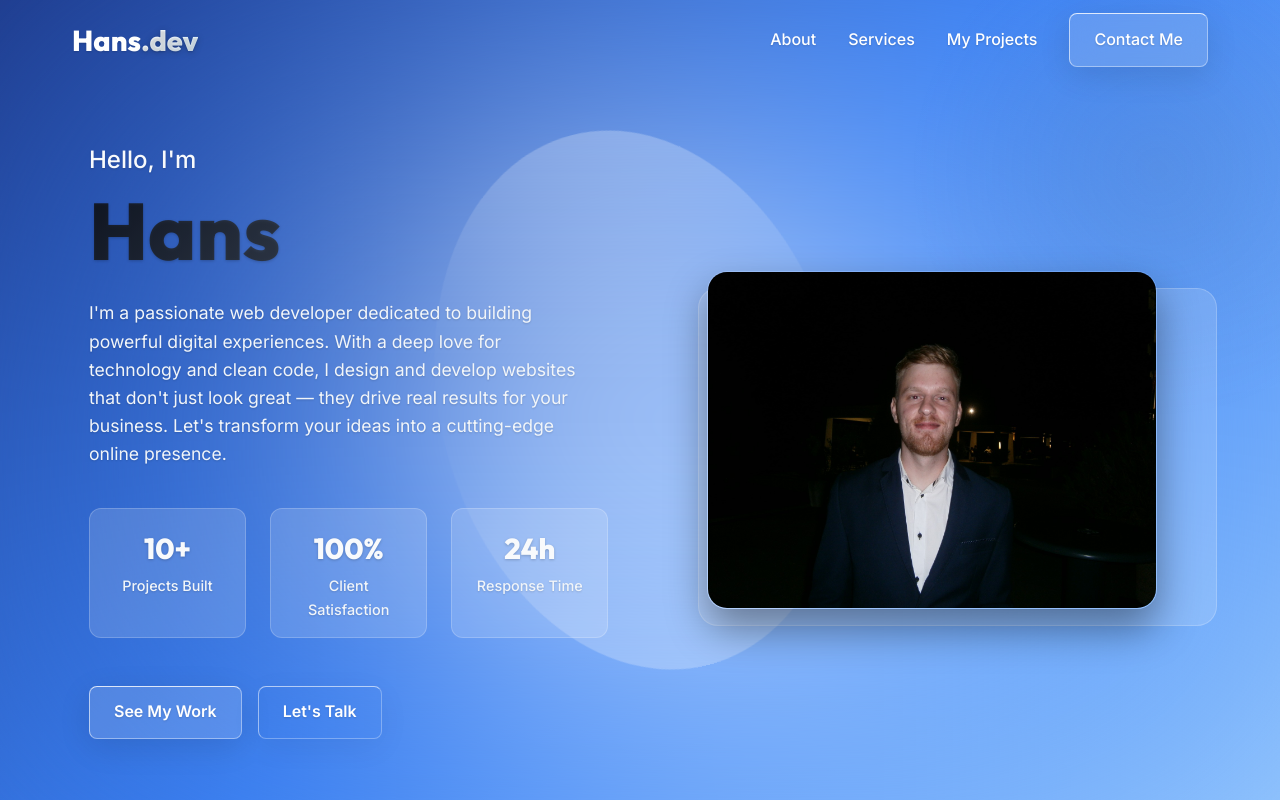
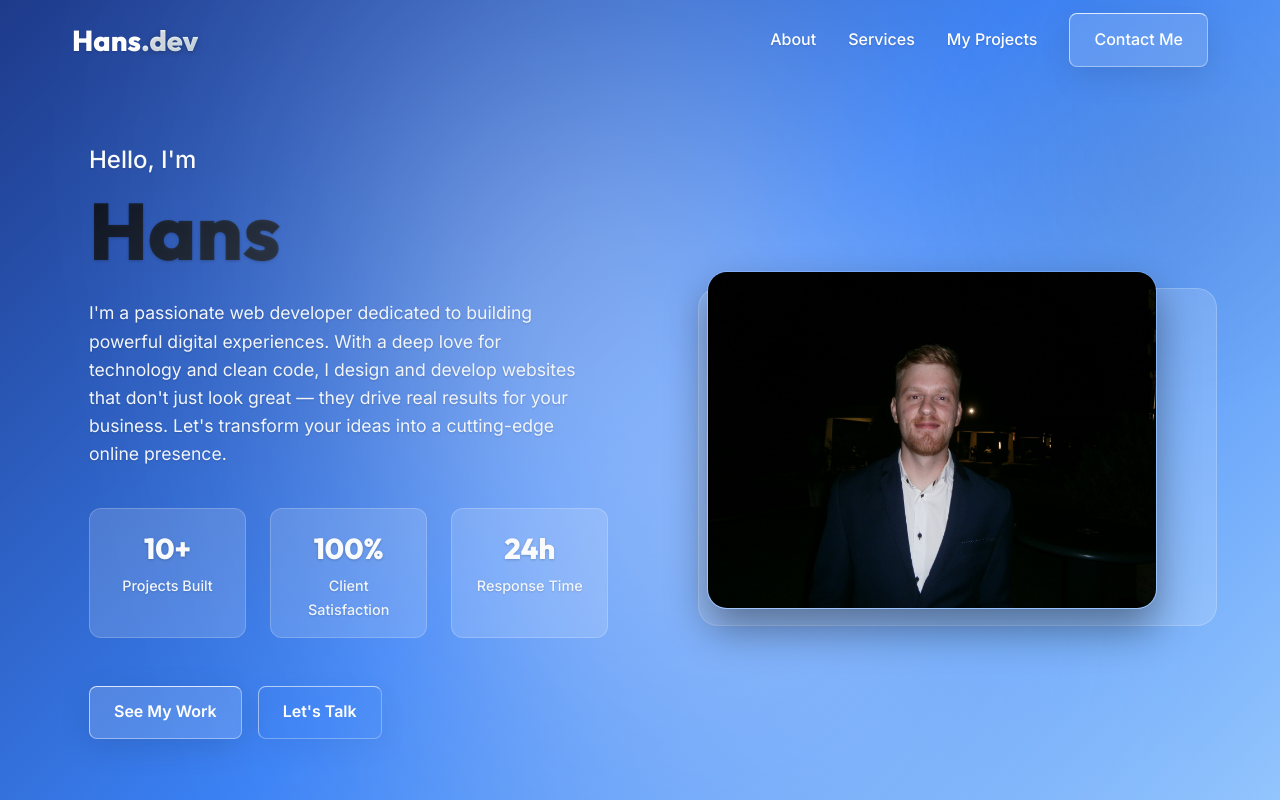
Before and after one commit to kristofihans/Webportofolio, a React (Vite) app: page / in a window 1280 px wide. Shown: the top 800 px of the page. Built offline with nearby package versions, Linux system fonts and the light colour scheme.

Commit message:
new theme

```diff
--- a/src/components/Contact.css
+++ b/src/components/Contact.css
@@ -78,7 +78,6 @@
   border-left: 1px solid rgba(37, 211, 102, 0.6);
   backdrop-filter: blur(15px);
   -webkit-backdrop-filter: blur(15px);
-  box-shadow: 0 8px 32px rgba(0, 0, 0, 0.05);
   font-size: 1.1rem;
   padding: 1rem 2rem;
   border-radius: 50px;
@@ -89,7 +88,6 @@
 .whatsapp-btn:hover {
   background: rgba(37, 211, 102, 0.25);
   transform: translateY(-3px);
-  box-shadow: 0 12px 40px rgba(37, 211, 102, 0.15);
 }
 
 .wa-icon {
--- a/src/components/InteractiveBackground.css
+++ b/src/components/InteractiveBackground.css
@@ -22,15 +22,7 @@
   background: rgba(255, 255, 255, 0.9); /* White-ish glow */
   animation: blobRotate 20s infinite;
   opacity: 0.9;
-}
-
-.bg-blur {
-  height: 100%;
-  width: 100%;
-  position: absolute;
-  z-index: 1;
-  backdrop-filter: blur(150px);
-  -webkit-backdrop-filter: blur(150px);
+  filter: blur(150px);
 }
 
 @keyframes blobRotate {
--- a/src/components/InteractiveBackground.jsx
+++ b/src/components/InteractiveBackground.jsx
@@ -21,7 +21,6 @@ const InteractiveBackground = () => {
 
   return (
     <div className="interactive-bg">
-      <div className="bg-blur"></div>
       <div id="blob" ref={blobRef}></div>
     </div>
   );
--- a/src/components/Loader.css
+++ b/src/components/Loader.css
@@ -4,7 +4,7 @@
   left: 0;
   width: 100vw;
   height: 100vh;
-  background-color: transparent;
+  background: linear-gradient(135deg, #1e3a8a, #3b82f6, #93c5fd); /* Same as interactive-bg */
   z-index: 9999;
   display: flex;
   align-items: center;
--- a/src/index.css
+++ b/src/index.css
@@ -91,6 +91,7 @@ ul {
   border: none;
   font-family: inherit;
   font-size: 1rem;
+  text-shadow: none;
 }
 
 .btn-primary {
```
